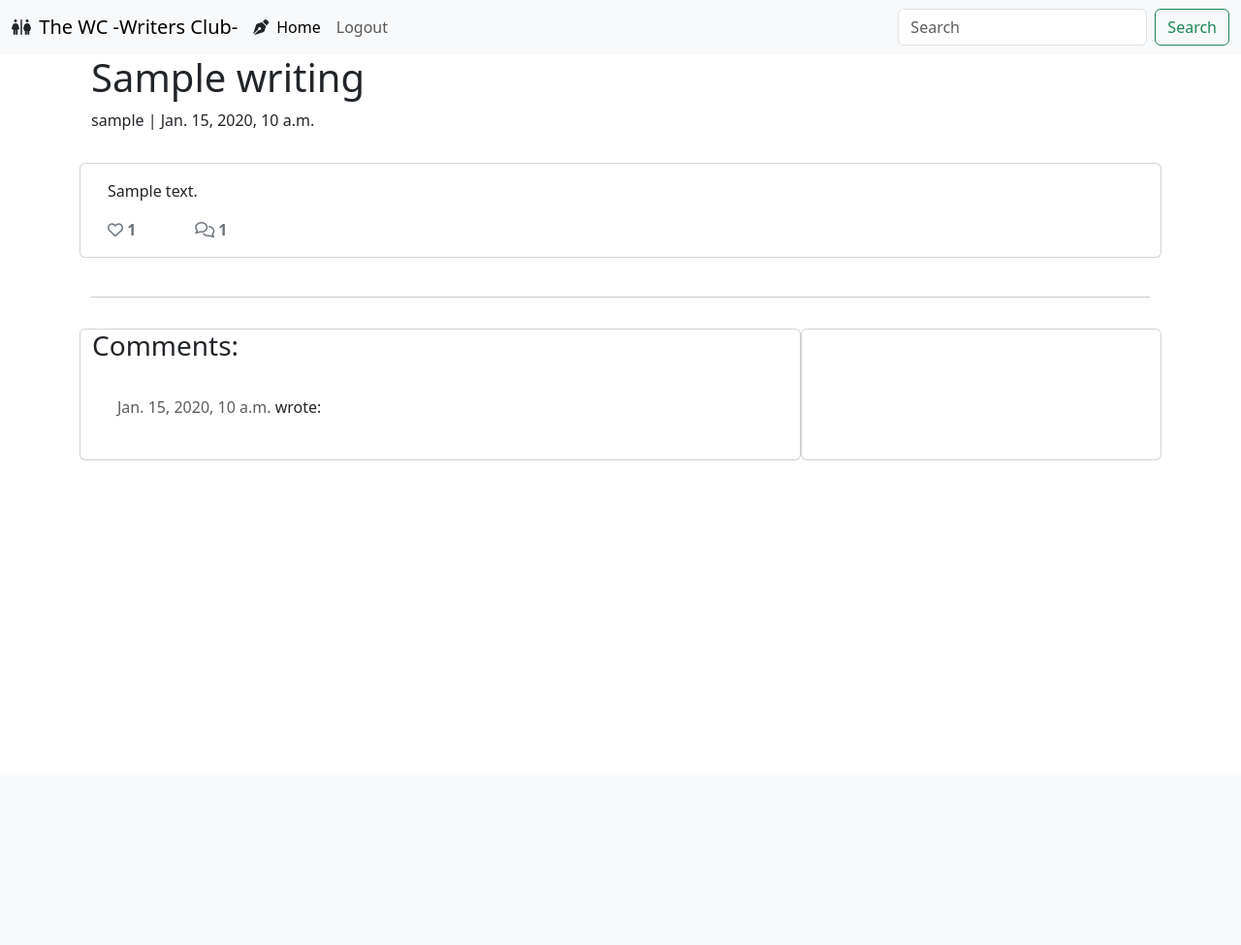
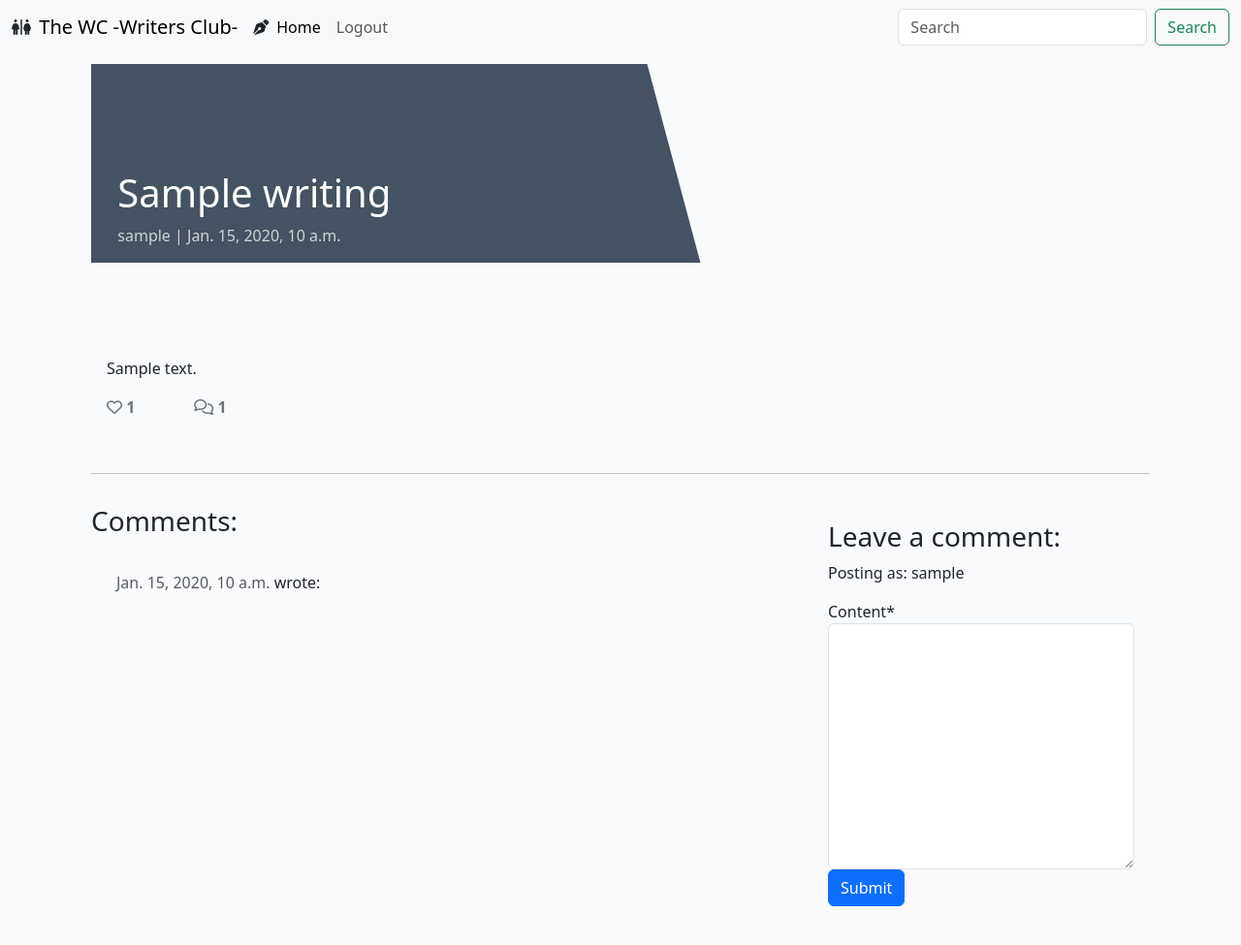
Before and after one commit to Parbelaez/ci_fsd_pp4_the_wc, a Django app: a page that uses thewcwebpage/templates/base.html in a window 1280 px wide. Shown: the whole page at 97% size. Before the commit the page ends 475 px from the top, so only its background shows below. Run offline with Django 4.2, Linux system fonts and the light colour scheme; a user stored in the database is signed in; tables that the repository leaves empty hold one stand-in row (values such as "Sample post"); some libraries are stand-ins or nearby versions.

Commit message:
Add the comments module and rules documentation

```diff
--- a/static/css/style.css
+++ b/static/css/style.css
@@ -0,0 +1,142 @@
+body {
+    background-color: #F9FAFC;
+}
+
+.brand {
+    font-family: Lato, sans-serif;
+    font-size: 1.4rem;
+    font-weight: 700;
+    color: #4A4A4F;
+}
+
+.red-o {
+    color: #E84610;
+}
+
+.thin {
+    font-weight: 300;
+}
+
+.light-bg {
+    background-color: #fff;
+}
+
+.dark-bg {
+    background-color: #445261;
+}
+
+.main-bg {
+    background-color: #F9FAFC;
+}
+
+.card {
+    border: none;
+    background-color: transparent;
+}
+
+.image-container {
+    position: relative;
+}
+
+.image-flash {
+    position: absolute;
+    bottom: 5%;
+    min-width: 30%;
+    left: -2px;
+    background-color: #23BBBB;
+}
+
+.author {
+    color: white;
+    margin: 4px;
+    text-transform: uppercase;
+}
+
+.masthead {
+    margin-top: 10px;
+    overflow: hidden;
+    position: relative;
+    display: inline-block;
+    height: 33vh;
+    width: 100%;
+}
+
+.masthead-text {
+    background-color: #445261;
+    color: white;
+    position: relative;
+}
+
+.masthead-image {
+    position: relative;
+    overflow: hidden;
+}
+
+.masthead-image:after {
+    content: "";
+    position: absolute;
+    top: 0;
+    right: 90%;
+    height: 100%;
+    width: 150%;
+    background: #445261;
+    -webkit-transform: skew(15deg);
+    -moz-transform: skew(15deg);
+    transform: skew(15deg);
+    z-index: 100;
+}
+
+.post-link {
+    text-decoration: none;
+    color: #445261;
+}
+
+.post-link:hover,
+.page-link {
+    color: #E84610;
+}
+
+.post-title {
+    margin-top: 20%;
+    margin-left: 5%;
+}
+
+.post-subtitle {
+    margin-left: 5%;
+    color: lightgray;
+}
+
+.btn-signup {
+    background-color: #23BBBB;
+    color: #fff;
+}
+
+.btn-signup:hover,
+.btn-signup:active {
+    background-color: #fff;
+    color: #23BBBB;
+}
+
+.link {
+    color: #23BBBB;
+    text-decoration: none;
+}
+
+.link:hover,
+.link:active {
+    color: #445261;
+    text-decoration: underline;
+}
+
+.btn-like {
+    color: #E84610;
+    border: none;
+    background: transparent;
+}
+
+.btn-like:hover,
+.btn-like:active {
+    color: #E84610;
+    background: transparent;
+    border: none;
+}
--- /dev/null
+++ b/thewcwebpage/forms.py
@@ -0,0 +1,7 @@
+from .models import Comment
+from django import forms
+
+class CommentForm(forms.ModelForm):
+    class Meta:
+        model = Comment
+        fields = ('content',)
--- a/thewcwebpage/templates/base.html
+++ b/thewcwebpage/templates/base.html
@@ -1,3 +1,4 @@
+{% load static %}
 <!DOCTYPE html>
 <html lang="en">
     <head>
@@ -11,6 +12,7 @@
             crossorigin="anonymous"
         />
         <script src="https://kit.fontawesome.com/9bfbae9483.js" crossorigin="anonymous"></script>
+        <link rel="stylesheet" href="{% static 'css/style.css' %}">
     </head>
 
     <body>
--- a/thewcwebpage/templates/writing_detail.html
+++ b/thewcwebpage/templates/writing_detail.html
@@ -1,4 +1,6 @@
 {% extends 'base.html' %} {% block content %}
+
+{% load crispy_forms_tags %}
 
 <div class="masthead">
     <div class="container">
@@ -39,8 +41,8 @@
                     <div class="col-1">
                         {% with comments.count as total_comments %}
                         <strong class="text-secondary"><i class="far fa-comments"></i>
-                            <!-- Our total_comments variable goes before the closing strong tag -->
-                            {{ total_comments }}</strong>
+                            {{ total_comments }}
+                        </strong>
                         {% endwith %}
                     </div>
                 </div>
@@ -56,27 +58,35 @@
         <div class="col-md-8 card mb-4  mt-3 ">
             <h3>Comments:</h3>
             <div class="card-body">
-                <!-- We want a for loop inside the empty control tags to iterate through each comment in comments -->
                 {% for comment in comments %}
                 <div class="comments" style="padding: 10px;">
                     <p class="font-weight-bold">
-                        <!-- The commenter's name goes here. Check the model if you're not sure what that is -->
                         {{ comment.name }}
                         <span class=" text-muted font-weight-normal">
-                            <!-- The comment's created date goes here -->
                             {{ comment.created_on }}
                         </span> wrote:
                     </p>
-                    <!-- The body of the comment goes before the | -->
                     {{ comment.body | linebreaks }}
                 </div>
-                <!-- Our for loop ends here -->
                 {% endfor %}
             </div>
         </div>
         <div class="col-md-4 card mb-4  mt-3 ">
             <div class="card-body">
-                <!-- For later -->
+                {% if commented %}
+                    <div class="alert alert-success" role="alert">
+                        Your comment is awaiting approval
+                    </div>
+                {% else %}
+                    {% if user.is_authenticated %}
+                    <h3>Leave a comment:</h3>
+                    <p>Posting as: {{ user.username }} </p>
+                    <form method="POST" style:"margin-top: 1.3em;">
+                        {{ comment_form | crispy }}
+                        {% csrf_token %}
+                        <button type="submit" class="btn btn-primary">Submit</button>
+                    {% endif %}
+                {% endif %}
             </div>
         </div>
     </div>
--- a/thewcwebpage/views.py
+++ b/thewcwebpage/views.py
@@ -2,6 +2,7 @@
 # With this we are importing the generic class-based views
 from django.views import generic, View
 from .models import Writing, Comment
+from .forms import CommentForm
 
 # From the generic class-based views we are importing the ListView
 # which is used to display a list of objects (DB tables or content)
@@ -39,5 +40,6 @@
             'writing': writing,
             'comments': comments,
             'liked': liked,
+            'comment_form': CommentForm(),
         }
         return render(request, 'writing_detail.html', context)
```
Also changed, not shown: ci_fsd_pp4_the_wc/settings.py (+14 -0 lines), requirements.txt (+19 -15 lines), thewcwebpage/templates/account/login.html (+11 -2 lines), README.md.
